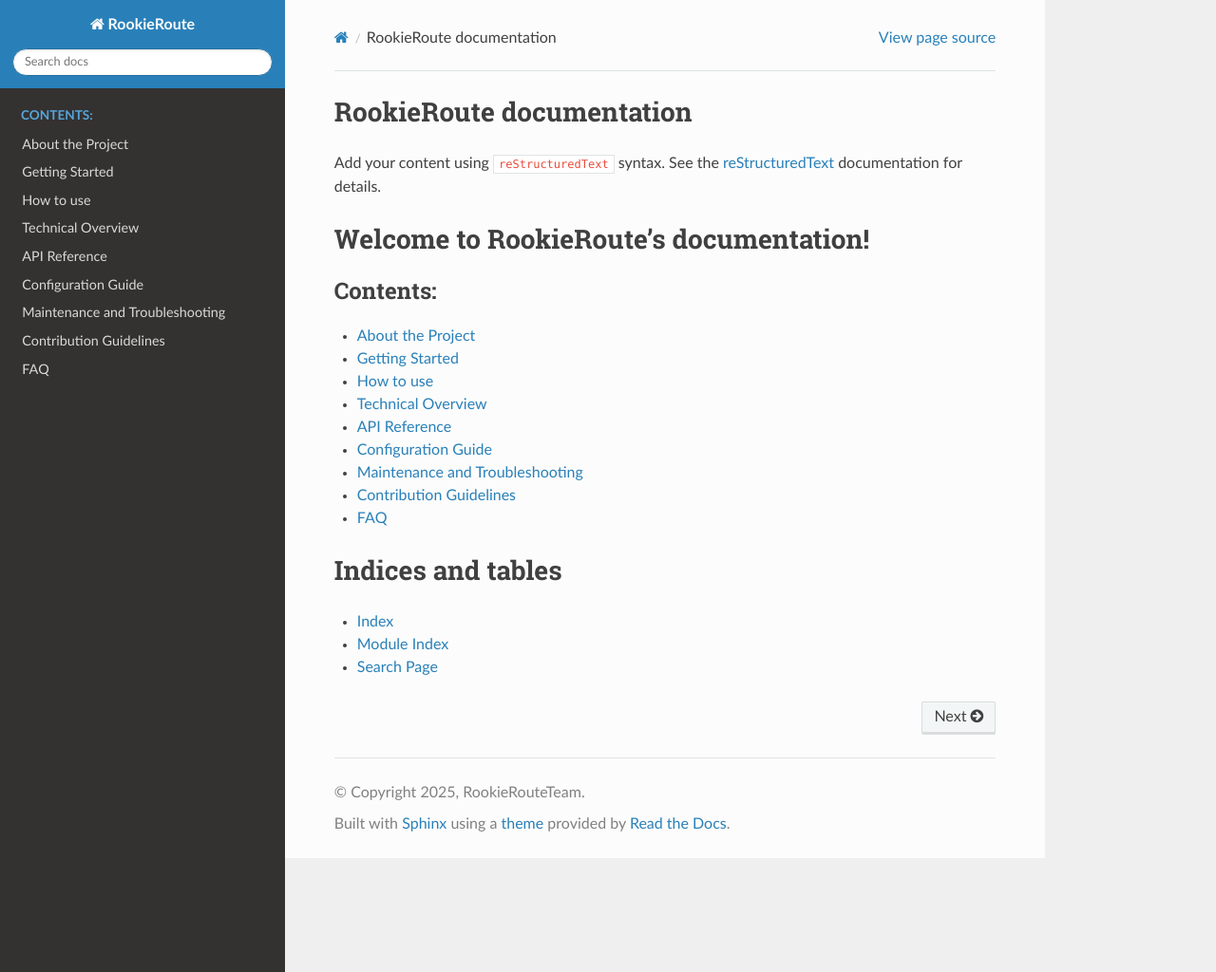
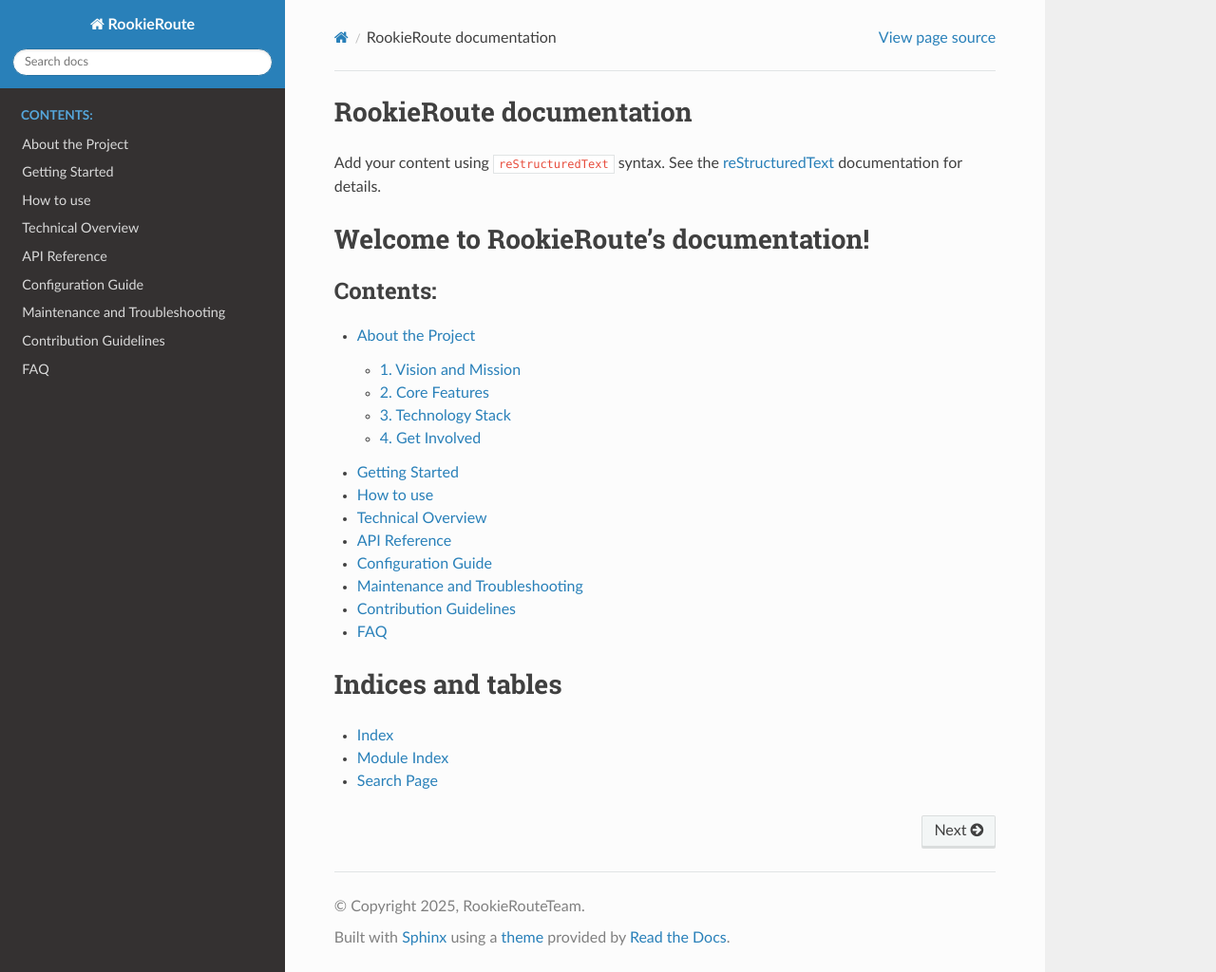
Before and after one commit to rookie-route/rookie-route-repository, a Sphinx documentation site: the page built from docs/source/index.rst, in a window 1280 px wide and 1024 px high. Shown: the whole window at 95% size. Built offline with Sphinx 7.4.7 and the Read the Docs theme 3.1.0, drawn with Linux system fonts in a browser that asks for light colours; pages that are not in the unit, such as notebooks, are missing from menus; some of the changed lines change nothing that is shown.

Commit message:
Update about.md

```diff
--- a/docs/source/about.md
+++ b/docs/source/about.md
@@ -1 +1,30 @@
 # About the Project
+
+## 1. Vision and Mission
+
+* **Project Name**: Rookie Route
+* **Mission**: To build an open-source, community-driven platform that guides new developers(Rookies) through their career paths and accelerates their professional growth.
+* **Problem We Solve**: We aim to reduce the confusion and uncertainty faced by junior developers by providing curated learning roadmaps, practical mentorship, and real-world project contributions.
+
+## 2. Core Features
+
+* **Curated Roadmaps**: Learning paths designed by senior developers for various tech stacks.
+* **Mentorship Hub**: A dedicated space for connecting Rookies with experienced mentors.
+* **Community Projects**: Small, manageable tasks on our main repository that allow Rookies to practice open-source collaboration.
+
+## 3. Technology Stack
+
+* **Frontend**: **React**
+    * **Build Tool**: Vite
+    * **State/Routing**: React Router DOM
+    * **Styling**: Tailwind CSS
+    * **Key Components**: Monaco Editor (@monaco-editor/react), Recharts
+* **Backend**: **Python / FastAPI**
+    * **Database / ORM**: MySQL / SQLAlchemy
+    * **AI Service**: OpenAI
+
+## 4. Get Involved
+
+We believe in growth through collaboration. Find out how you can contribute or connect with us:
+* **Contribution Guide**: See [CONTRIBUTING.md](CONTRIBUTING.md)
+* **Community Channels**: [Coming Soon! 서버가 개설되는 대로 여기에 초대 링크가 게시될 예정입니다.], [Coming Soon! 공식 공지 채널 개설 시 여기에 주소가 게시될 예정입니다.]
```
